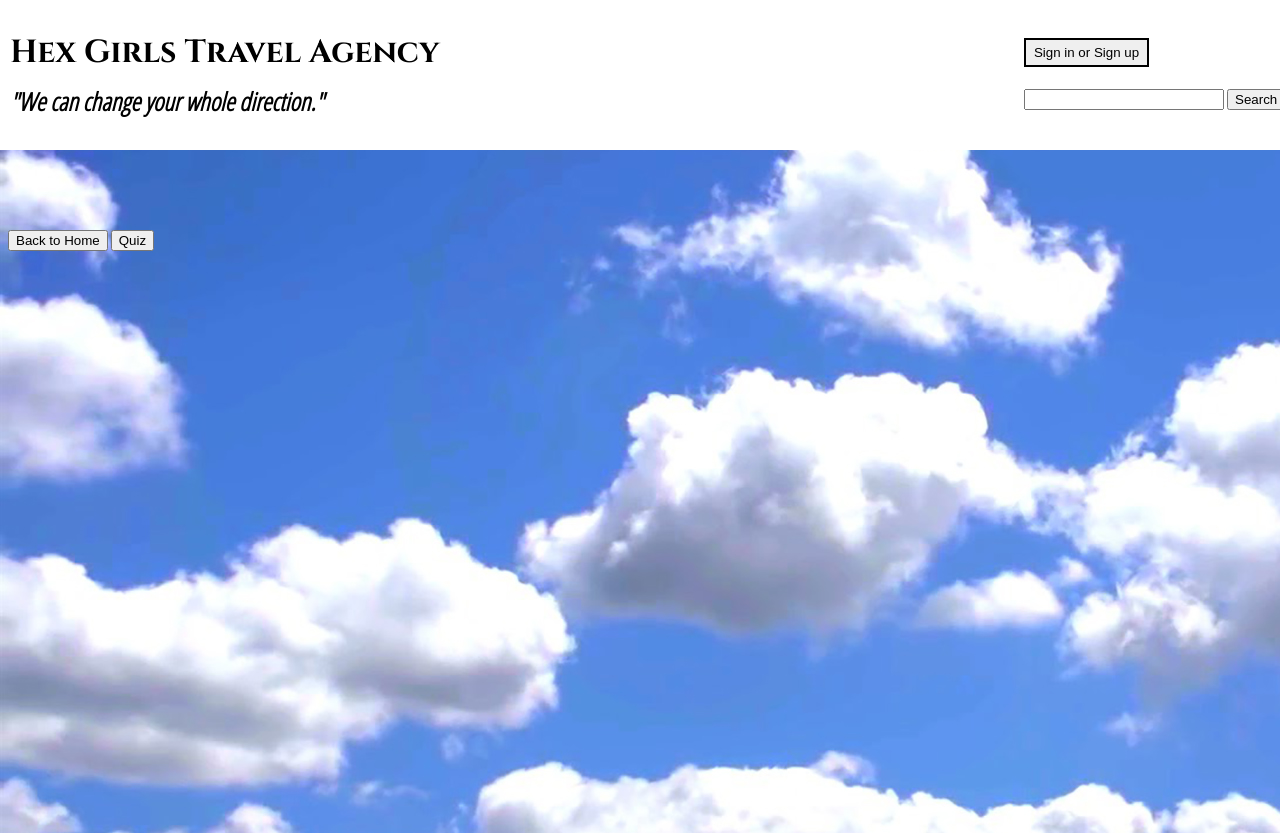
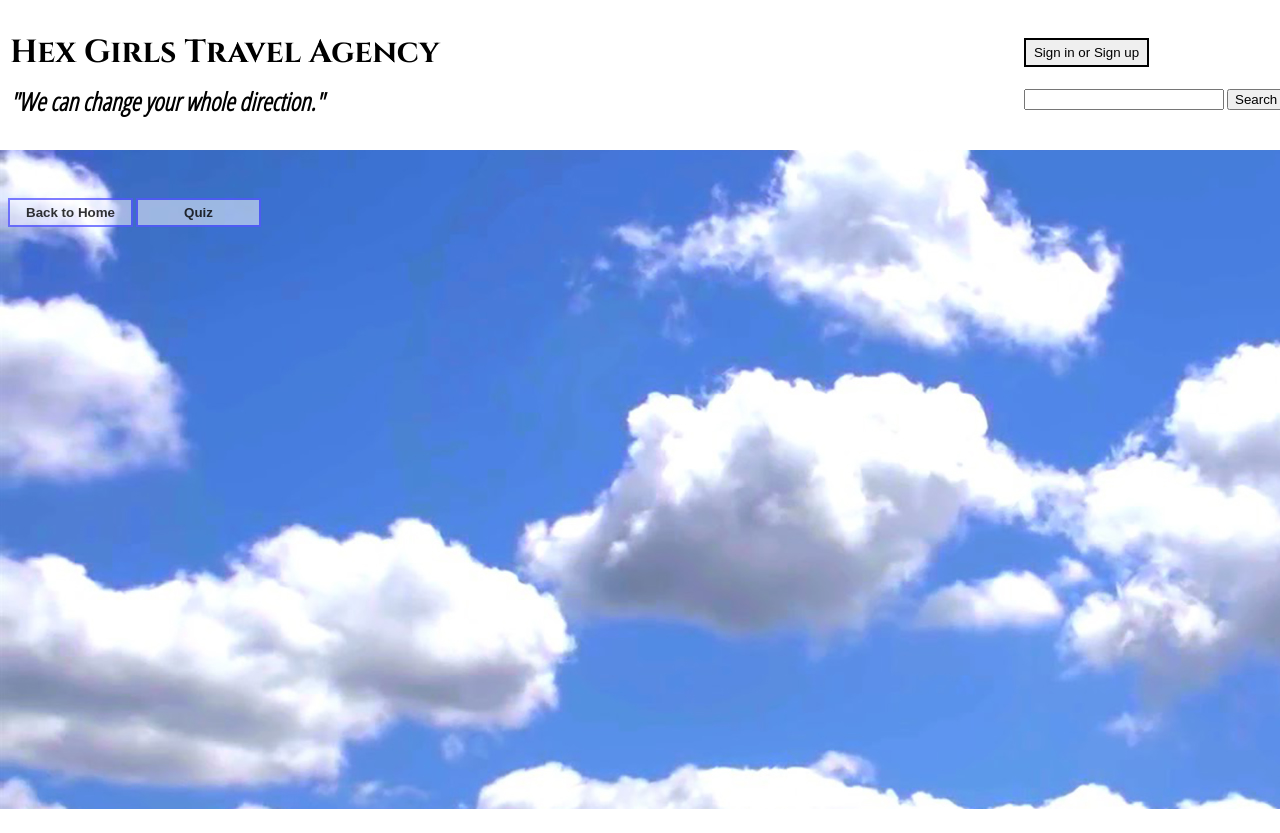
Before and after one commit to bbordonaro/426_final, a website: page comp426frontend/map.html in a window 1280 px wide. After the commit the page ends 809 px from the top, so only its background shows below. Drawn offline with nearby package versions, Linux system fonts and the light colour scheme; some packages are replaced by stand-ins of ours; no server answers.

Commit message:
map buttons style

```diff
--- a/comp426frontend/map.css
+++ b/comp426frontend/map.css
@@ -1,10 +1,13 @@
 #markercontent {
-    color: black;
+    color: rgb(36, 122, 250);
+    font-size: 20px;
+    font-weight: bolder;
 }
 
 #markerbodyContent {
     color: black;
     font-size: 15px;
+    font-weight: lighter;
 }
 
 #map2 {
@@ -13,6 +16,14 @@
     margin-top: 2%;
 }
 
-#buttons {
-    margin-top: 18%;
+.index_button,
+.quiz_button {
+    margin-top: 15%;
+    border: solid rgba(0, 0, 255, .5) 2px;
+    padding: 5px;
+    width: 125px;
+    text-align: center;
+    background-color: rgb(255, 255, 255, .5);
+    font-weight: bolder;
+    color: rgba(0, 0, 0, .8);
 }
```
Also changed, not shown: comp426frontend/map.html (line endings or trailing spaces).
